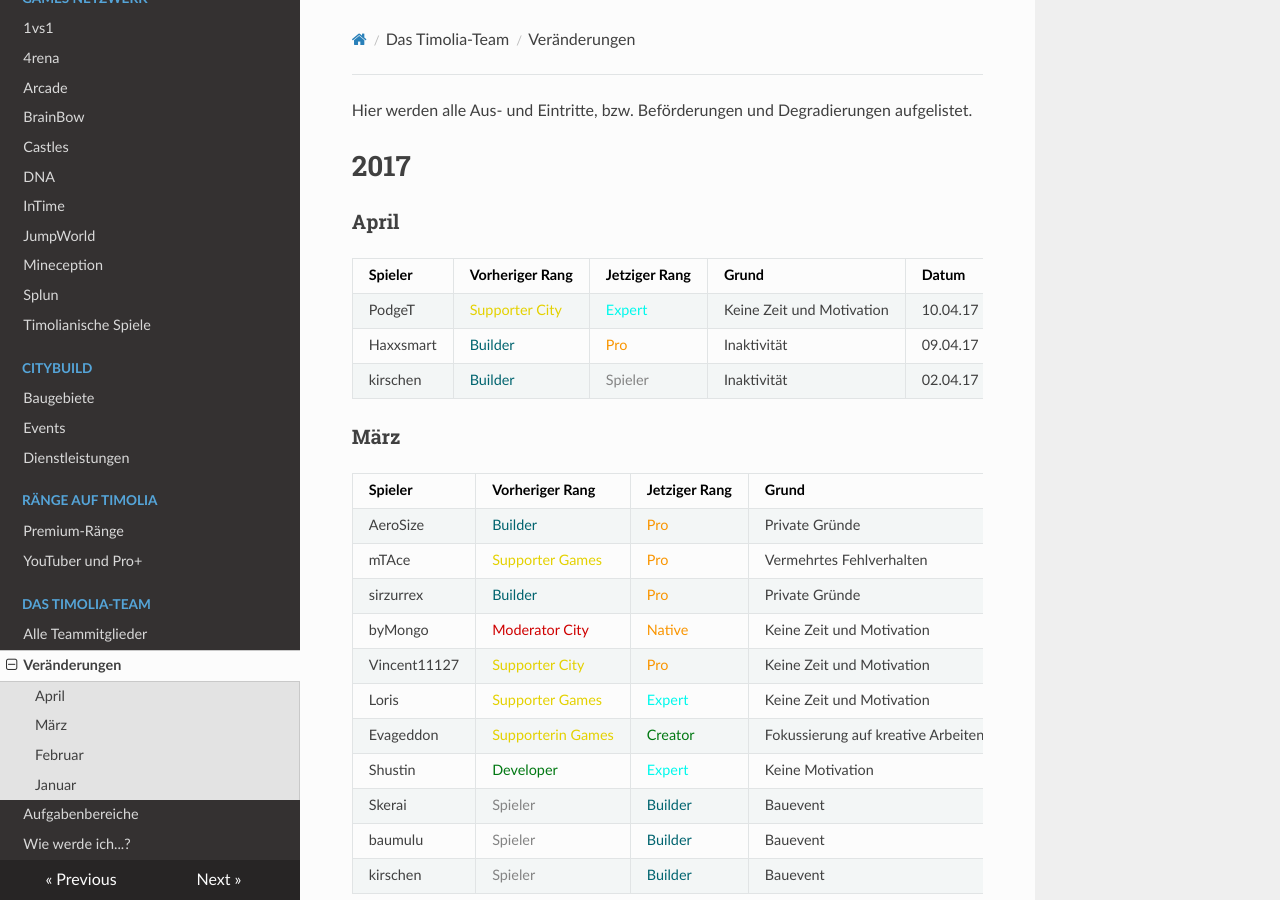
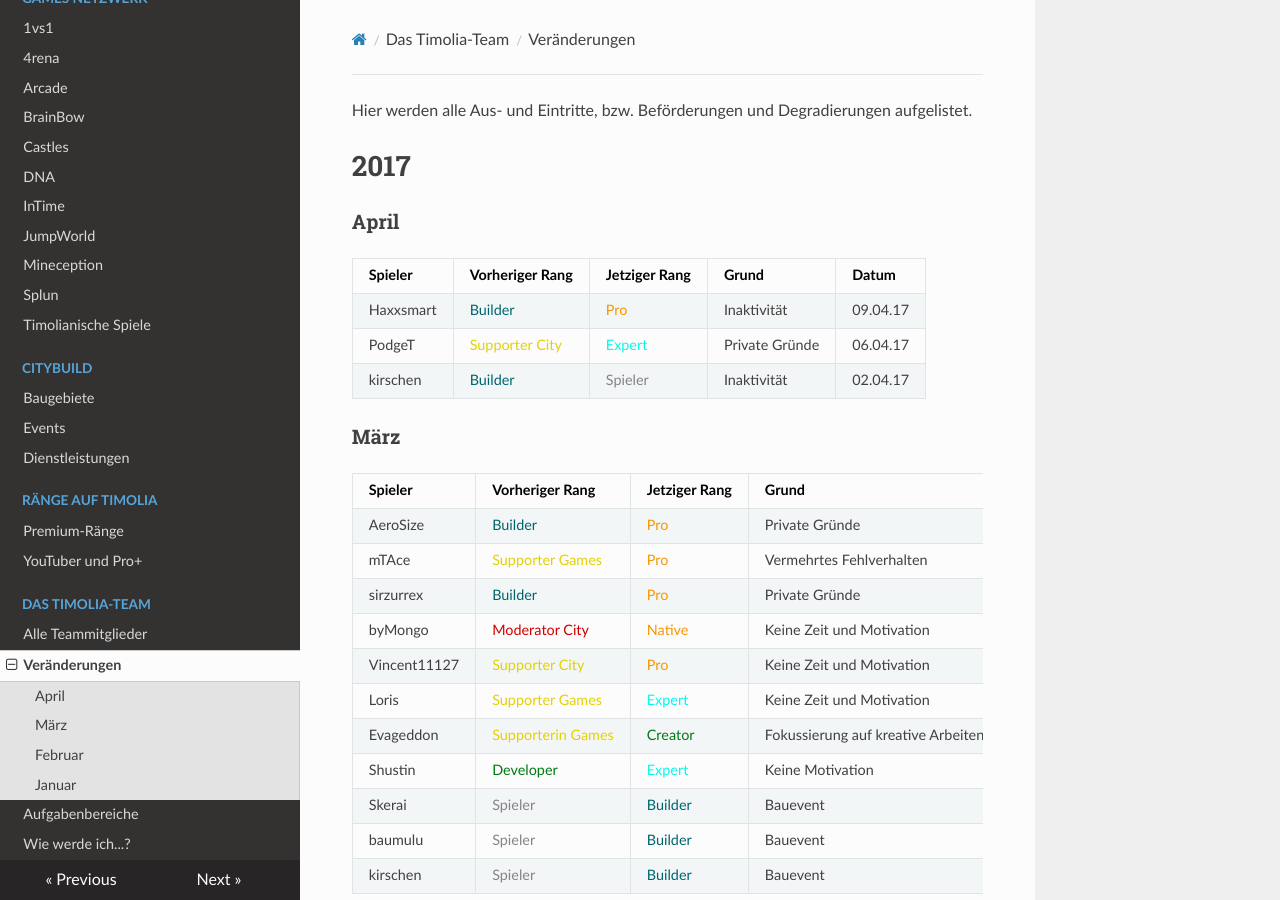
Before and after one commit to TimoliaDE/HowTo, an MkDocs documentation site: the page built from docs/team/changes.md, in a window 1280 px wide and 900 px high. Built offline with MkDocs 1.6.1, drawn with Linux system fonts in a browser that asks for light colours; nearby versions of some CDN libraries; old or Windows-style settings are respelled for this version of MkDocs.

Commit message:
"podget" - jetzt auch mit richtigem Datum!

```diff
--- a/docs/team/changes.md
+++ b/docs/team/changes.md
@@ -5,8 +5,8 @@ Hier werden alle Aus- und Eintritte, bzw. Beförderungen und Degradierungen aufg
 ###<strong>April</strong>
 | Spieler | Vorheriger Rang | Jetziger Rang | Grund | Datum |
 | ------ | ------ | ------ | ------ | ------ |
-|PodgeT | <span style="color:#E4D100">Supporter City</span> | <span style="color:#00F9EC">Expert</span> | Keine Zeit und Motivation | 10.04.17 |
 |Haxxsmart | <span style="color:#00646F">Builder</span> | <span style="color:#F99500">Pro</span> | Inaktivität | 09.04.17 |
+|PodgeT | <span style="color:#E4D100">Supporter City</span> | <span style="color:#00F9EC">Expert</span> | Private Gründe | 06.04.17 |
 |kirschen | <span style="color:#00646F">Builder</span> | <span style="color:#848484">Spieler</span> | Inaktivität | 02.04.17 |
 
 
```
